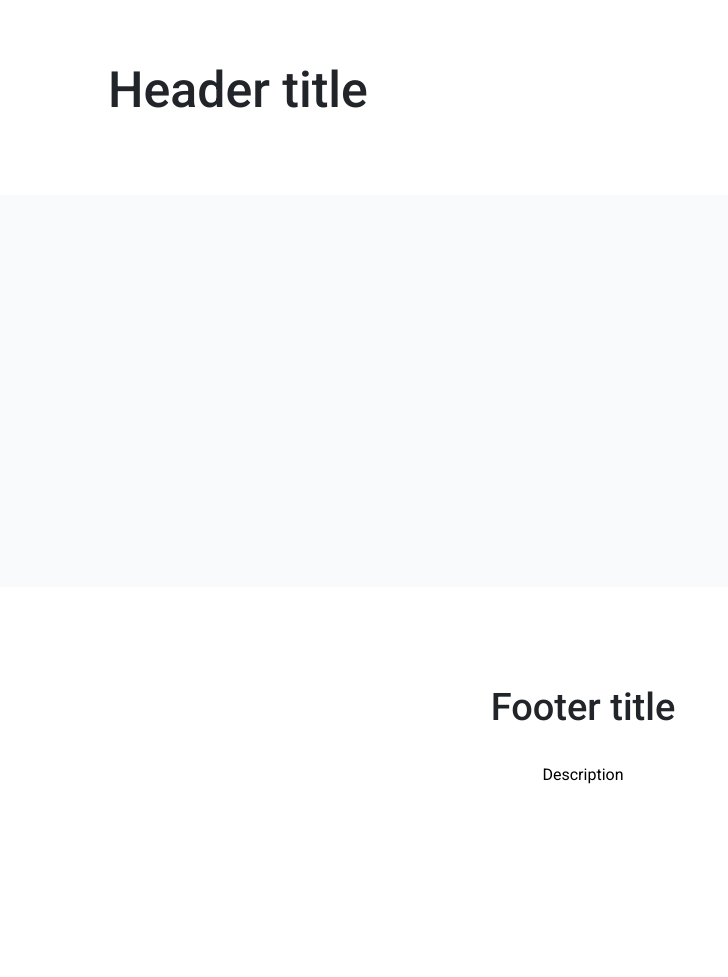
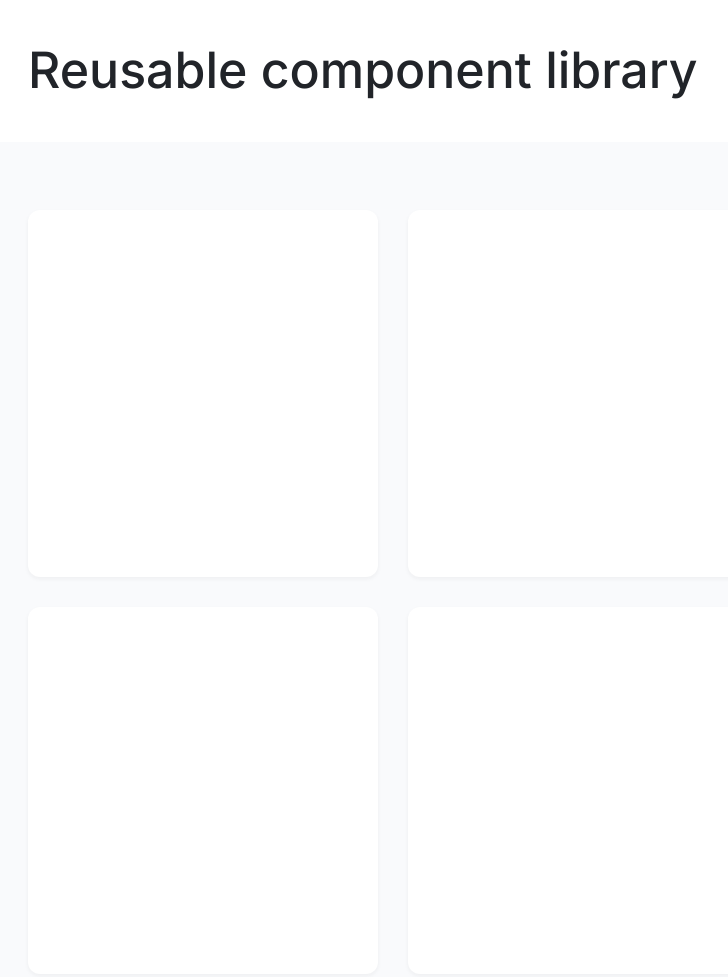
Before and after one commit to js-tasks-ru/htmlcss-20231027_anton012, a website: page index.html in a window 1280 px wide. Shown: the top 977 px of the page, without its empty margins (57-785 px from the left). Before the commit the page ends 923 px from the top, so only its background shows below. Drawn offline with Linux system fonts and the light colour scheme.

Commit message:
Dz7: Add cards

```diff
--- a/assets/css/main.css
+++ b/assets/css/main.css
@@ -3,6 +3,9 @@
 @import '../../components/footer/footer.css';
 @import '../../components/header/header.css';
 @import '../../components/main/main.css';
+@import '../../components/card/card.css';
+@import '../../components/container/container.css';
+@import '../../components/page/page.css';
 
 
 :root {
@@ -27,3 +30,7 @@
 * {
     font-family: 'Roboto', sans-serif;
 }
+
+html, body {
+    height: 100%;
+}
--- a/assets/fonts/fonts.css
+++ b/assets/fonts/fonts.css
@@ -1 +1,2 @@
 @import url('https://fonts.googleapis.com/css2?family=Roboto:ital,wght@0,100;0,300;0,400;0,500;0,700;0,900;1,100;1,300;1,400;1,500;1,700;1,900&display=swap');
+@import url('https://fonts.googleapis.com/css2?family=Inter:wght@100;300;400;500;700;900&display=swap');
--- /dev/null
+++ b/components/card/card.css
@@ -0,0 +1,10 @@
+
+.card {
+    width: 350px;
+    height: 367px;
+    border-radius: 12px;
+    background: var(--white);
+
+    /* Card Shadow */
+    box-shadow: 0px 2px 4px 0px rgba(33, 36, 41, 0.05);
+}
--- /dev/null
+++ b/components/container/container.css
@@ -0,0 +1,5 @@
+
+.container {
+    max-width: 1110px;
+    margin: 0 auto;
+}
--- a/components/footer/footer.css
+++ b/components/footer/footer.css
@@ -1,8 +1,14 @@
 
 .footer {
+    font-family: 'Inter', sans-serif;
     padding: 71px 0 136px;
     background: white;
     text-align: center;
+}
+
+.footer__container {
+    max-width: 640px;
+    margin: 0 auto;
 }
 
 .footer__title {
--- a/components/header/header.css
+++ b/components/header/header.css
@@ -1,13 +1,15 @@
 .header {
-    padding: 24px 165px 40px;
+    padding: 38px 0 40px;
     background: white;
 }
 
 .header__title {
-    color: #212429;
+    font-family: 'Inter', sans-serif;
+    color: var(--black);
     font-size: 50px;
     font-style: normal;
     font-weight: 500;
     line-height: 64px;
     text-align: left;
+    margin: 0;
 }
--- a/components/main/main.css
+++ b/components/main/main.css
@@ -1,6 +1,11 @@
 
-.main {
+.preview {
     background: #F9FAFC;
-    padding: 0 165px 92px;
-    height: 300px;
+    padding: 68px 0 92px;
 }
+
+.preview__cards {
+    display: flex;
+    gap: 30px;
+    flex-wrap: wrap;
+}
--- /dev/null
+++ b/components/page/page.css
@@ -0,0 +1,10 @@
+
+.page {
+    display: flex;
+    flex-direction: column;
+    height: 100%;
+}
+
+.page__main {
+    flex-grow: 1;
+}
--- a/index.html
+++ b/index.html
@@ -5,13 +5,32 @@
         <link rel="stylesheet" href="./assets/css/main.css">
     </head>
     <body>
-        <header class="header">
-            <h1 class="header__title">Header title</h1>
-        </header>
-        <section class="main"></section>
-        <footer class="footer">
-            <h1 class="footer__title">Footer title</h1>
-            <p class="footer__describe">Description</p>
-        </footer>
+        <div class="page">
+            <header class="header">
+                <div class="container">
+                    <h1 class="header__title">Reusable component library</h1>
+                </div>
+            </header>
+
+            <main class="preview page__main">
+                <div class="container">
+                    <div class="preview__cards">
+                        <div class="card"></div>
+                        <div class="card"></div>
+                        <div class="card"></div>
+                        <div class="card"></div>
+                        <div class="card"></div>
+                        <div class="card"></div>
+                    </div>
+                </div>
+            </main>
+
+            <footer class="footer">
+                <div class="footer__container">
+                    <h1 class="footer__title">About</h1>
+                    <p class="footer__describe">This project is a collection of professionally designed, pre-built, fully responsive HTML snippets you can drop into your projects. Get started by checking out our free preview components, or browsing the PNG previews in the categories you're most curious about.</p>
+                </div>
+            </footer>
+        </div>
     </body>
 </html>
```
